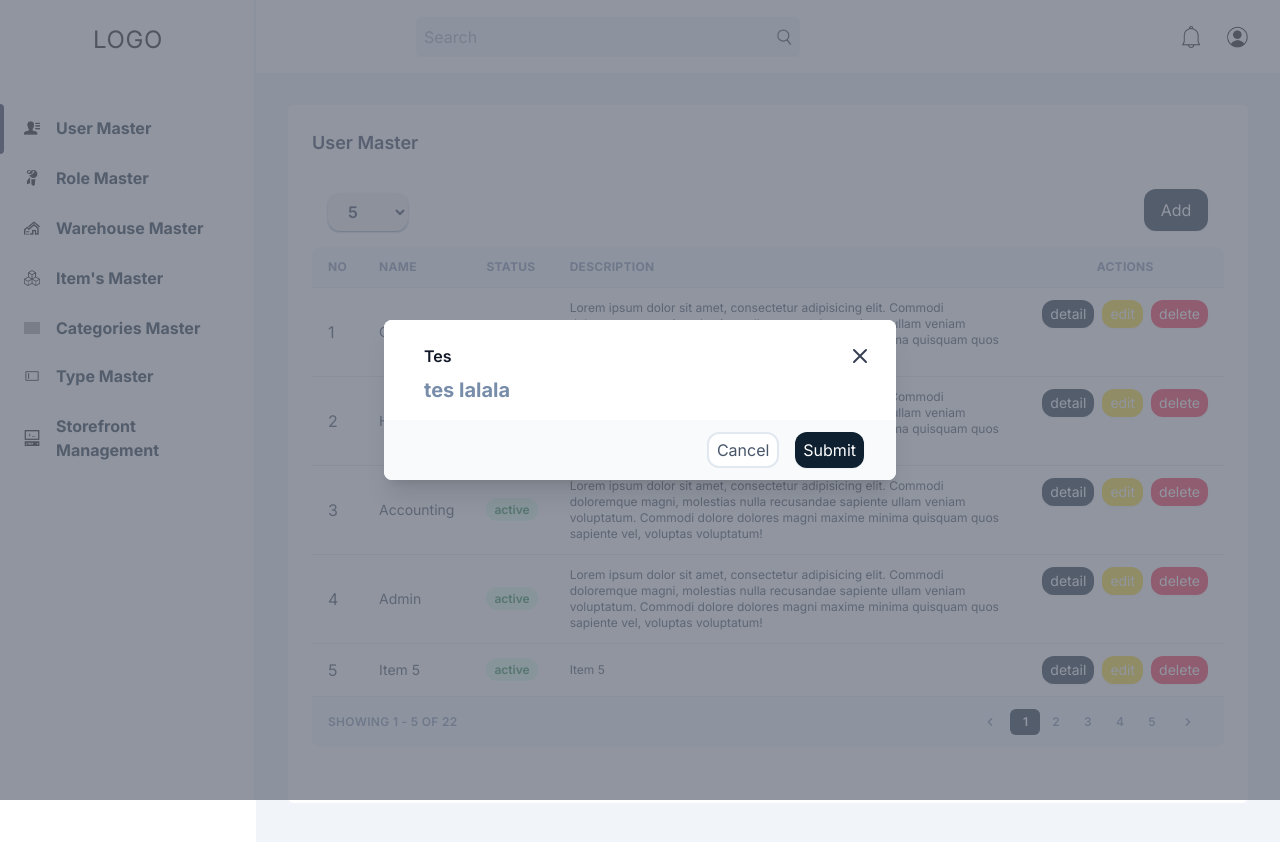
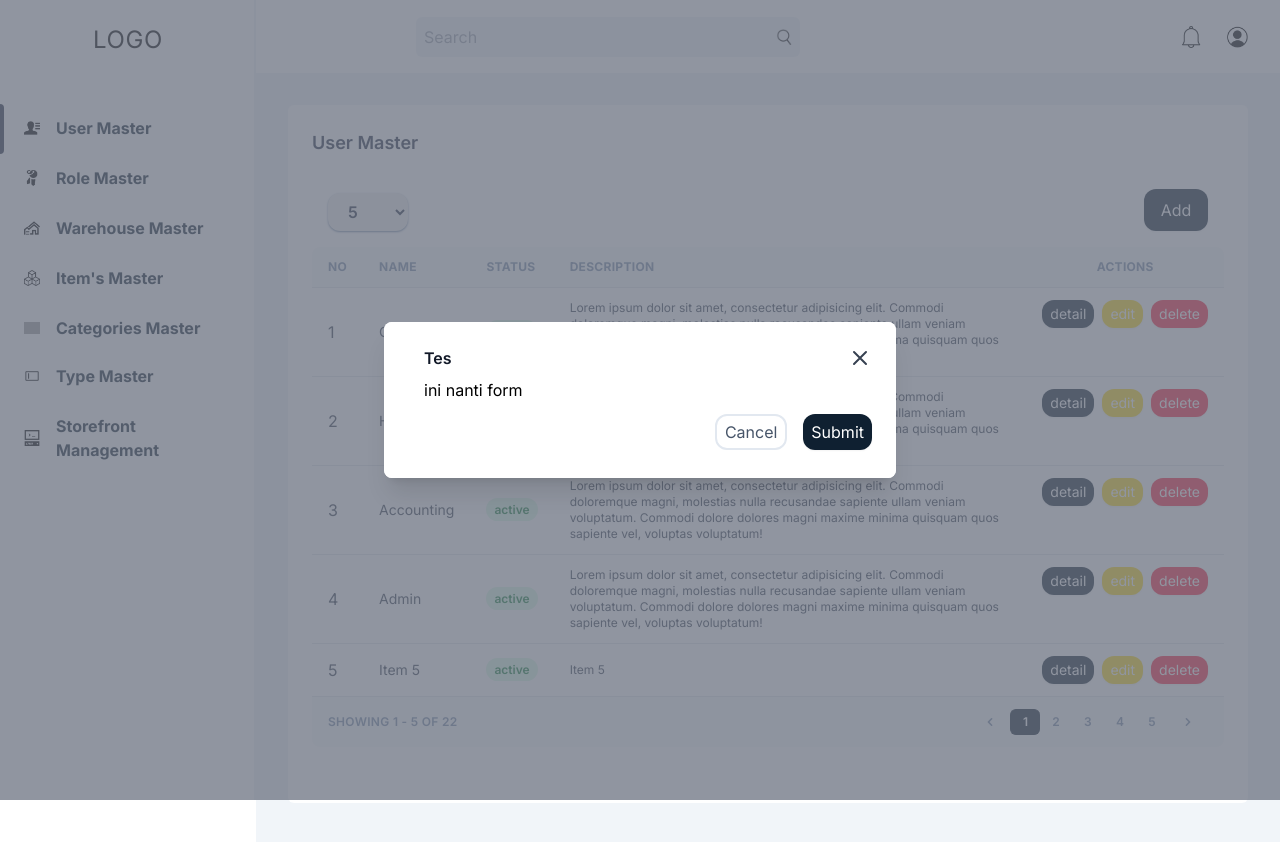
Before and after one commit to Azukii09/cosmetics-shop, a Next.js app: page /admin/user in a window 1280 px wide. Both pictures are taken after a click on the button "Add". Built offline with nearby package versions, Linux system fonts and the light colour scheme; grey boxes are pictures that could not be loaded.

Commit message:
#30 - refactor modal content
Signed-off-by: Azukii09 <azuknisianta@gmail.com>

```diff
--- a/src/app/admin/user/page.tsx
+++ b/src/app/admin/user/page.tsx
@@ -1,6 +1,6 @@
 "use client"
 import TableComponent from "@/components/components/tableComponent";
-import {useState} from "react";
+import React, {useState} from "react";
 import Button from "@/components/tokens/button";
 import Modal from "@/components/components/modal";
 
@@ -183,7 +183,17 @@ export default function UserMasterPage() {
                     handler={()=>setAddModal(!modalAdd)}
                     content={
                         // content component
-                        <div className={"text-xl font-bold text-info"}>tes lalala</div>
+                        <div className={""}>
+                            <div className="mt-2 pl-4">
+                                ini nanti form
+                            </div>
+                            <div className="py-3 flex gap-4 flex-row-reverse">
+                                <Button typeName={"button"} className={"btn btn-primary"} name={"Submit"}
+                                        handler={()=>setAddModal(!modalAdd)}/>
+                                <Button typeName={"button"} className={"btn btn-line "} name={"Cancel"}
+                                        handler={()=>setAddModal(!modalAdd)}/>
+                            </div>
+                        </div>
                     }/>
             )}
 
--- a/src/components/components/modal.tsx
+++ b/src/components/components/modal.tsx
@@ -1,4 +1,3 @@
-import Button from "@/components/tokens/button";
 import React, {ReactNode} from "react";
 
 export default function ModalTest(props: {
@@ -42,9 +41,6 @@ export default function ModalTest(props: {
                                     <h3 className="text-base font-semibold leading-6 text-gray-900">
                                         {props.title}
                                     </h3>
-                                    <div className="mt-2">
-                                        {props.content}
-                                    </div>
                                 </div>
                                 <button onClick={props.handler}>
                                     <svg xmlns="http://www.w3.org/2000/svg"
@@ -55,13 +51,11 @@ export default function ModalTest(props: {
                                     </svg>
                                 </button>
                             </div>
+                            <div className={"w-full"}>
+                                {props.content}
+                            </div>
                         </div>
-                        <div className="bg-gray-50 px-4 py-3 sm:flex sm:flex-row-reverse sm:px-6">
-                            <Button typeName={"button"} className={"btn btn-primary mx-2"} name={"Submit"}
-                                    handler={props.handler}/>
-                            <Button typeName={"button"} className={"btn btn-line mx-2"} name={"Cancel"}
-                                    handler={props.handler}/>
-                        </div>
+
                     </div>
                 </div>
             </div>
```
